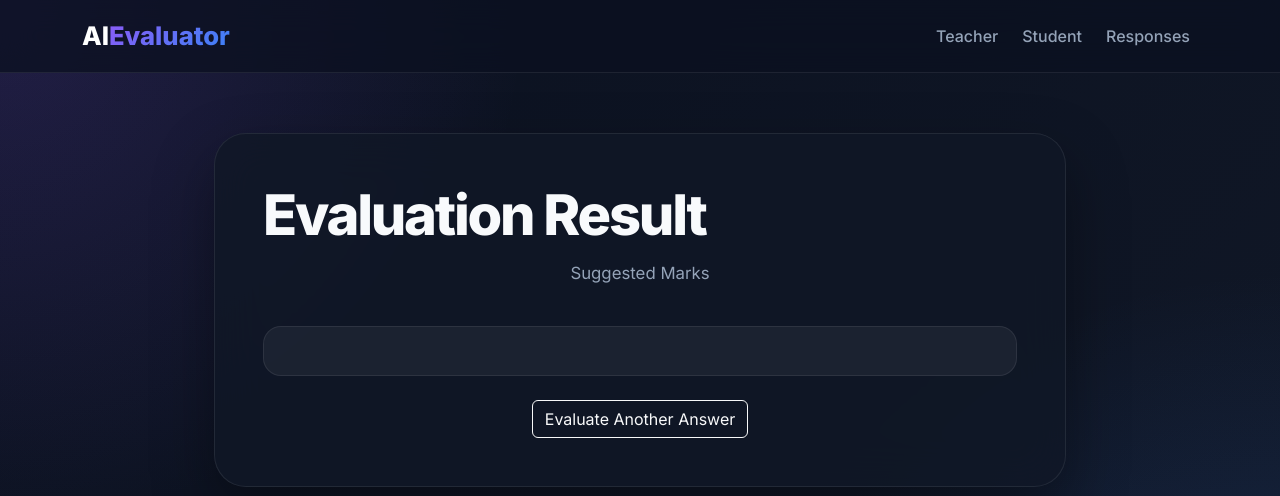
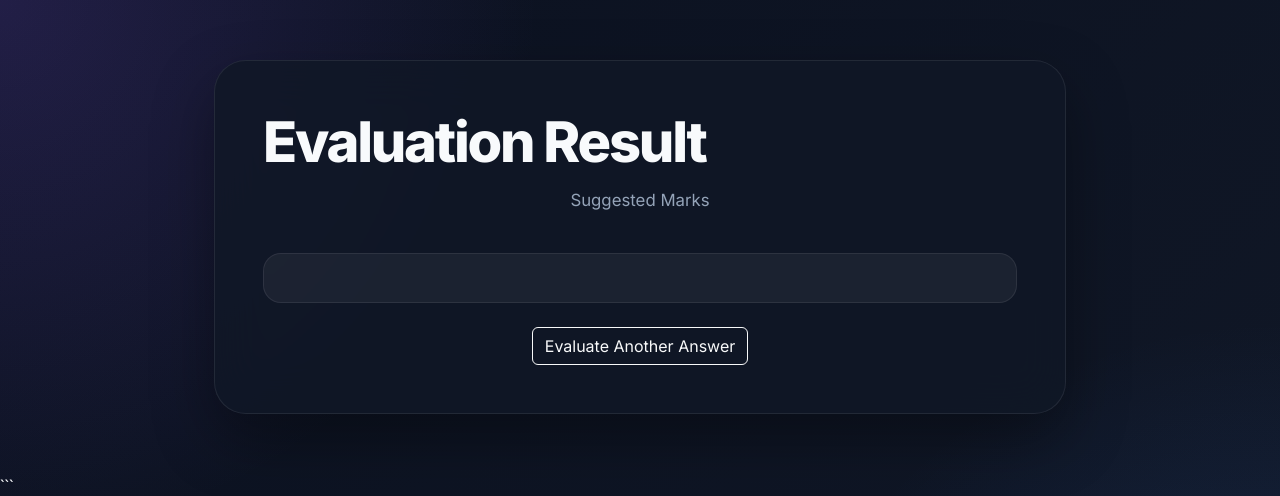
Before and after one commit to akshatg109/ai-evaluater, a Flask app: template templates/result.html in a window 1280 px wide. Shown: the top 496 px of the page. Run offline with Flask 3, Linux system fonts and the light colour scheme; the template is opened without the code that fills it, so the values that code supplies are empty.

Commit message:
chore: cleanup

```diff
--- a/app.py
+++ b/app.py
@@ -4,7 +4,6 @@
 from dotenv import load_dotenv
 
 import pytesseract
-import sqlite3
 import json
 import os
 
@@ -21,30 +20,6 @@
 app.config["UPLOAD_FOLDER"] = UPLOAD_FOLDER
 
 os.makedirs(UPLOAD_FOLDER, exist_ok=True)
-
-
-def init_db():
-    conn = sqlite3.connect("database.db")
-    cursor = conn.cursor()
-
-    cursor.execute("""
-        CREATE TABLE IF NOT EXISTS evaluations (
-            id INTEGER PRIMARY KEY AUTOINCREMENT,
-            question_text TEXT NOT NULL,
-            student_answer TEXT NOT NULL,
-            score INTEGER NOT NULL,
-            feedback TEXT NOT NULL,
-            created_at TIMESTAMP DEFAULT CURRENT_TIMESTAMP
-        )
-    """)
-
-    conn.commit()
-    conn.close()
-
-
-init_db()
-
-
 
 
 def extract_max_marks(question_text):
@@ -151,8 +126,6 @@
     question_file = request.files["question_file"]
     answer_file = request.files["answer_file"]
 
-    max_marks = int(request.form["max_marks"])
-
     question_path = os.path.join(
         app.config["UPLOAD_FOLDER"],
         question_file.filename
@@ -188,23 +161,6 @@
     score = int(result["score"])
     feedback = result["feedback"]
 
-    conn = sqlite3.connect("database.db")
-    cursor = conn.cursor()
-
-    cursor.execute("""
-        INSERT INTO evaluations
-        (question_text, student_answer, score, feedback)
-        VALUES (?, ?, ?, ?)
-    """, (
-        question_text,
-        student_answer,
-        score,
-        feedback
-    ))
-
-    conn.commit()
-    conn.close()
-
     return render_template(
         "result.html",
         score=score,
--- a/templates/dashboard.html
+++ b/templates/dashboard.html
@@ -52,8 +52,6 @@
                     accept="image/*"
                     required>
 
-
-
                 <button
                     type="submit"
                     class="btn-primary-custom mt-4">
--- a/templates/result.html
+++ b/templates/result.html
@@ -1,4 +1,3 @@
-
 <!DOCTYPE html>
 <html lang="en">
 <head>
@@ -12,22 +11,6 @@
 </head>
 
 <body>
-
-    <nav class="navbar navbar-expand-lg navbar-dark navbar-custom">
-        <div class="container">
-
-            <a class="brand" href="/teacher">
-                AI<span>Evaluator</span>
-            </a>
-
-            <div class="navbar-nav ms-auto gap-2">
-                <a class="nav-link" href="/teacher">Teacher</a>
-                <a class="nav-link" href="/student">Student</a>
-                <a class="nav-link" href="/responses">Responses</a>
-            </div>
-
-        </div>
-    </nav>
 
     <div class="page-container">
 
@@ -52,7 +35,7 @@
             </div>
 
             <div class="text-center mt-4">
-                <a href="/student" class="btn btn-outline-light">
+                <a href="/dashboard" class="btn btn-outline-light">
                     Evaluate Another Answer
                 </a>
             </div>
```
Also changed, not shown: requirements.txt (+0 -31 lines), 1 other file.
